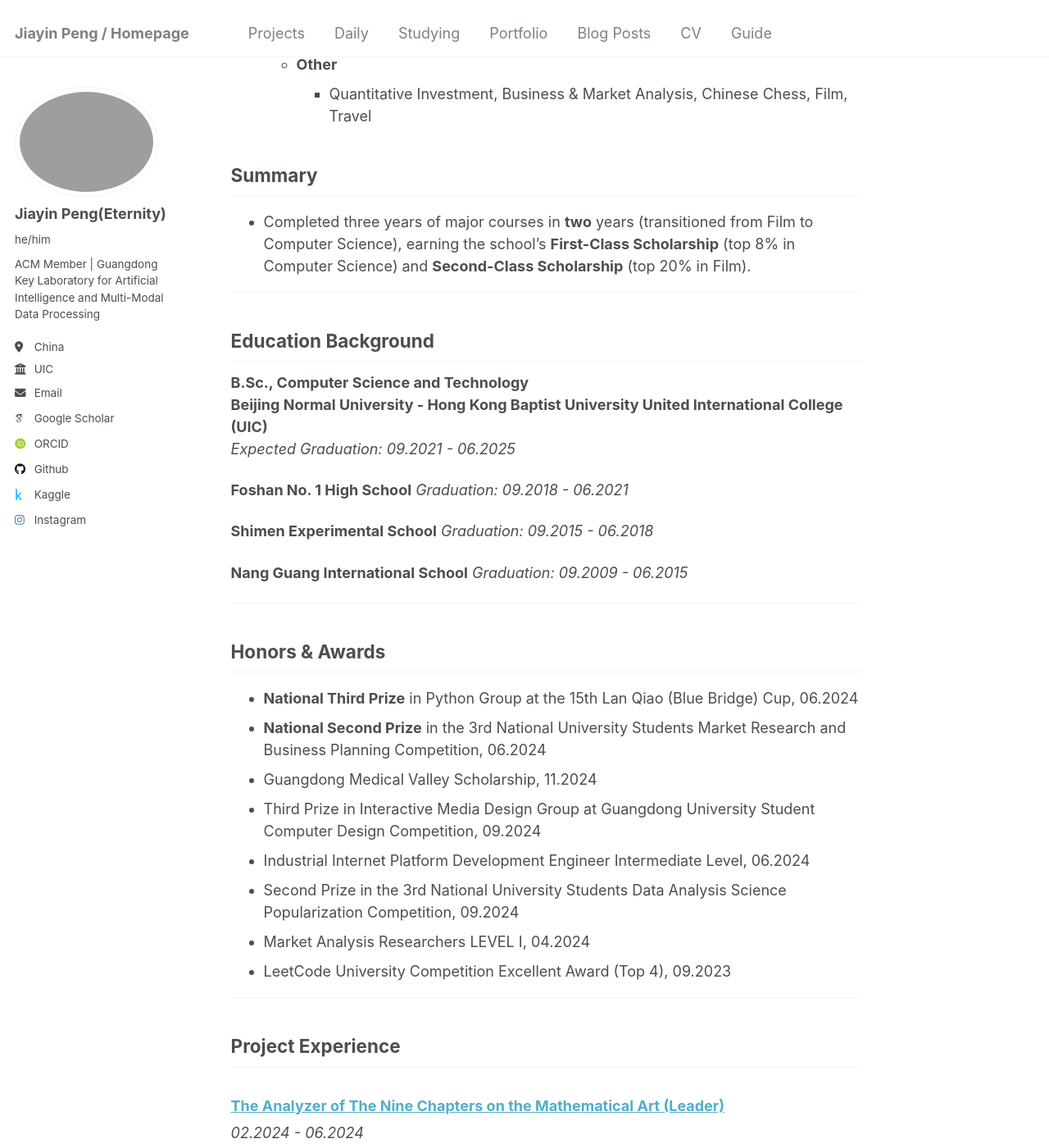
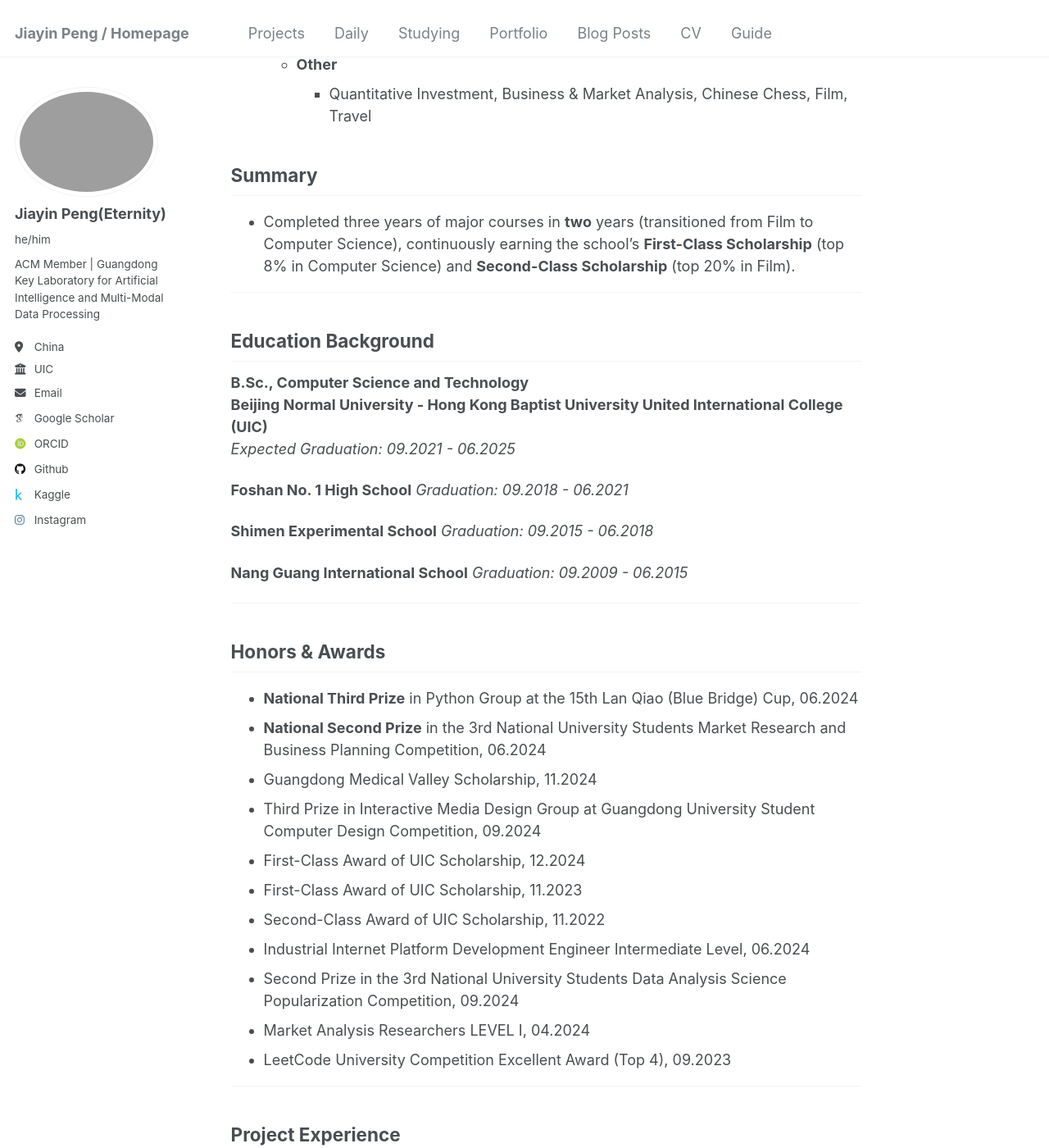
Before and after one commit to EternityPeng/eternitypeng.github.io, a Jekyll site: the page built from _pages/about.md, in a window 1280 px wide and 1400 px high, scrolled down 1253 px. Shown: the whole window at 82% size. Built offline with Jekyll 4.4.1, drawn with Linux system fonts in a browser that asks for light colours; some web fonts are replaced; some of the changed text lies outside the part shown.

Commit message:
update first-class scholarship

```diff
--- a/_pages/about.md
+++ b/_pages/about.md
@@ -44,7 +44,7 @@ redirect_from:
     - Quantitative Investment, Business & Market Analysis, Chinese Chess, Film, Travel
 
 ## **Summary**
-  - Completed three years of major courses in **two** years (transitioned from Film to Computer Science), earning the school's **First-Class Scholarship** (top 8% in Computer Science) and **Second-Class Scholarship** (top 20% in Film).
+  - Completed three years of major courses in **two** years (transitioned from Film to Computer Science), continuously earning the school's **First-Class Scholarship** (top 8% in Computer Science) and **Second-Class Scholarship** (top 20% in Film).
 
 
 
@@ -74,6 +74,9 @@ redirect_from:
 - **National Second Prize** in the 3rd National University Students Market Research and Business Planning Competition, 06.2024
 - Guangdong Medical Valley Scholarship, 11.2024
 - Third Prize in Interactive Media Design Group at Guangdong University Student Computer Design Competition, 09.2024
+- First-Class Award of UIC Scholarship, 12.2024
+- First-Class Award of UIC Scholarship, 11.2023
+- Second-Class Award of UIC Scholarship, 11.2022
 - Industrial Internet Platform Development Engineer Intermediate Level, 06.2024
 - Second Prize in the 3rd National University Students Data Analysis Science Popularization Competition, 09.2024
 - Market Analysis Researchers LEVEL I, 04.2024
```
Also changed, not shown: other parts of _pages/about.md (+1 -1 lines).
